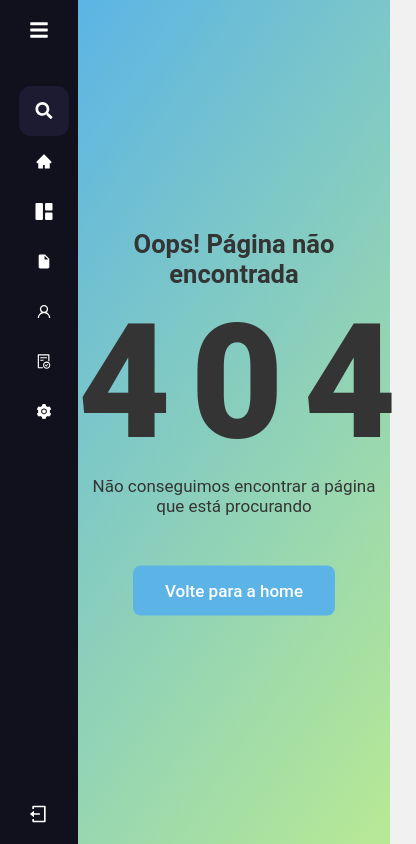
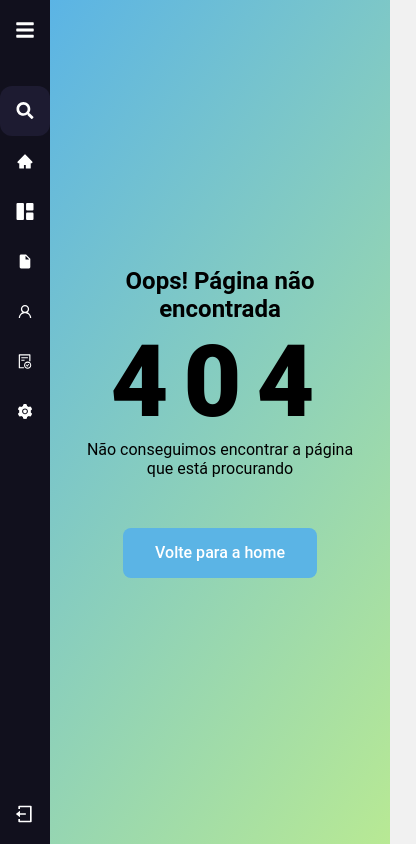
Before and after one commit to tenanilucas/nimble, a React (Create React App) app: page / in a window 390 px wide. Shown: the whole page, 416 px wide, since content can reach past the window. Built offline with nearby package versions, Linux system fonts and the light colour scheme; sample sign-in values are in the browser's storage.

Commit message:
Acertando alguns erros de responsividade

```diff
--- a/src/components/NavBar/styles.scss
+++ b/src/components/NavBar/styles.scss
@@ -6,6 +6,7 @@ body {
 }
 
 .sidebar {
+  z-index: 99999;
   position: fixed;
   top: 0;
   left: 0;
@@ -236,8 +237,6 @@ body {
 }
 
 main {
-  width: calc(100% - 78px);
-  left: 78px;
   transition: all 0.5s ease;
 }
 
@@ -245,3 +244,29 @@ main {
   width: calc(100% - 240px);
   left: 240px;
 }
+
+@media only screen and (max-width : 600px) {
+  .sidebar {
+    height: 100%;
+    width: 50px;
+    padding: 6px 0;
+
+    ul li {
+      margin: 0;
+    }
+
+    &.active {
+      width: 240px;
+    }
+  }
+
+  main {
+    width: calc(100% - 50px);
+    left: 50px;
+  }
+
+  .sidebar.active~main {
+    width: calc(100% - 50px);
+    left: 50px;
+  }
+}
--- a/src/pages/App/index.js
+++ b/src/pages/App/index.js
@@ -3,10 +3,12 @@ import NavBar from "../../components/NavBar";
 
 function App() {
   return (
-    <main>
+    <>
       <NavBar />
-      <h1>App</h1>
-    </main>
+      <main>
+        <h1>App</h1>
+      </main>
+    </>
   );
 }
 
--- a/src/pages/Home/index.js
+++ b/src/pages/Home/index.js
@@ -3,10 +3,12 @@ import NavBar from "../../components/NavBar";
 
 function Home() {
   return (
-    <main>
+    <>
       <NavBar />
-      <h1>Home</h1>
-    </main>
+      <main>
+        <h1>Home</h1>
+      </main>
+    </>
   );
 }
 
--- a/src/pages/PageNotFound/style.scss
+++ b/src/pages/PageNotFound/style.scss
@@ -1,15 +1,23 @@
 .pageNotFound {
   min-height: 100vh;
   background-image: linear-gradient(125deg, var(--primary), #b8e994);
+  margin: 0 auto;
+  padding: 0 32px;
+  display: flex;
+  align-items: center;
+  justify-content: center;
+  position: fixed;
+  height: 100%;
+
 }
 
 .container {
+  display: flex;
+  flex-direction: column;
   width: 100%;
-  position: absolute;
-  top: 50%;
-  transform: translateY(-50%);
+  max-width: 320px;
+  align-items: center;
   text-align: center;
-  color: #343434;
 
   h1 {
     font-size: 160px;
@@ -22,3 +30,11 @@
     color: #343434;
   }
 }
+
+@media only screen and (max-width : 600px) {
+  .container h1 {
+    font-size: 100px;
+    font-weight: 900;
+    letter-spacing: 15px;
+  }
+}
--- a/src/styles/global.scss
+++ b/src/styles/global.scss
@@ -19,7 +19,7 @@ body,
 button,
 input,
 textarea {
-  font: 400 17px 'Roboto', sans-serif;
+  font: 400 16px 'Roboto', sans-serif;
 }
 
 html {
@@ -35,7 +35,7 @@ html {
   color: var(--white);
   padding: 0 32px;
 
-  // display: flex;
+  display: flex;
   justify-content: center;
   align-items: center;
 
@@ -60,9 +60,11 @@ main {
   left: 78px;
 }
 
-.sidebar.active~main {
-  width: calc(100% - 240px);
-  left: 240px;
+@media only screen and (max-width : 600px) {
+  main {
+    width: calc(100% - 50px);
+    left: 50px;
+  }
 }
 
 
```
